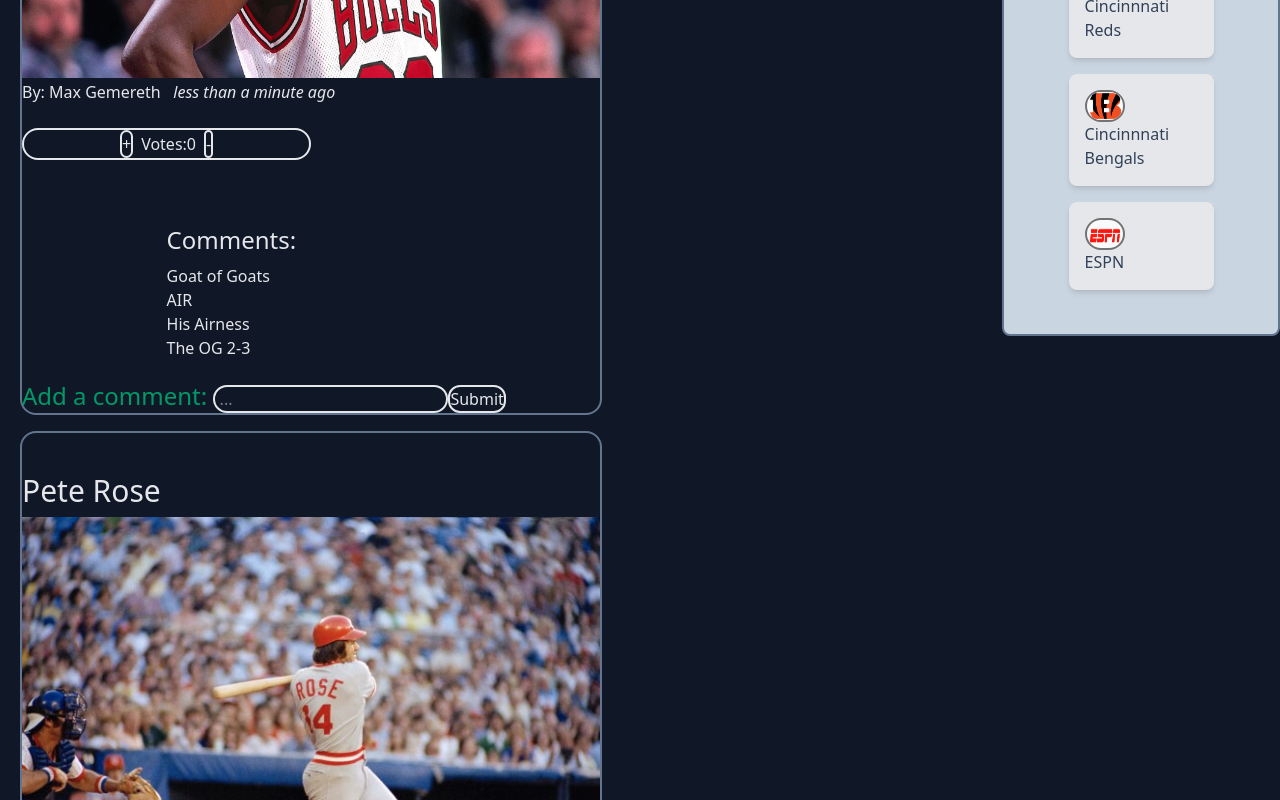
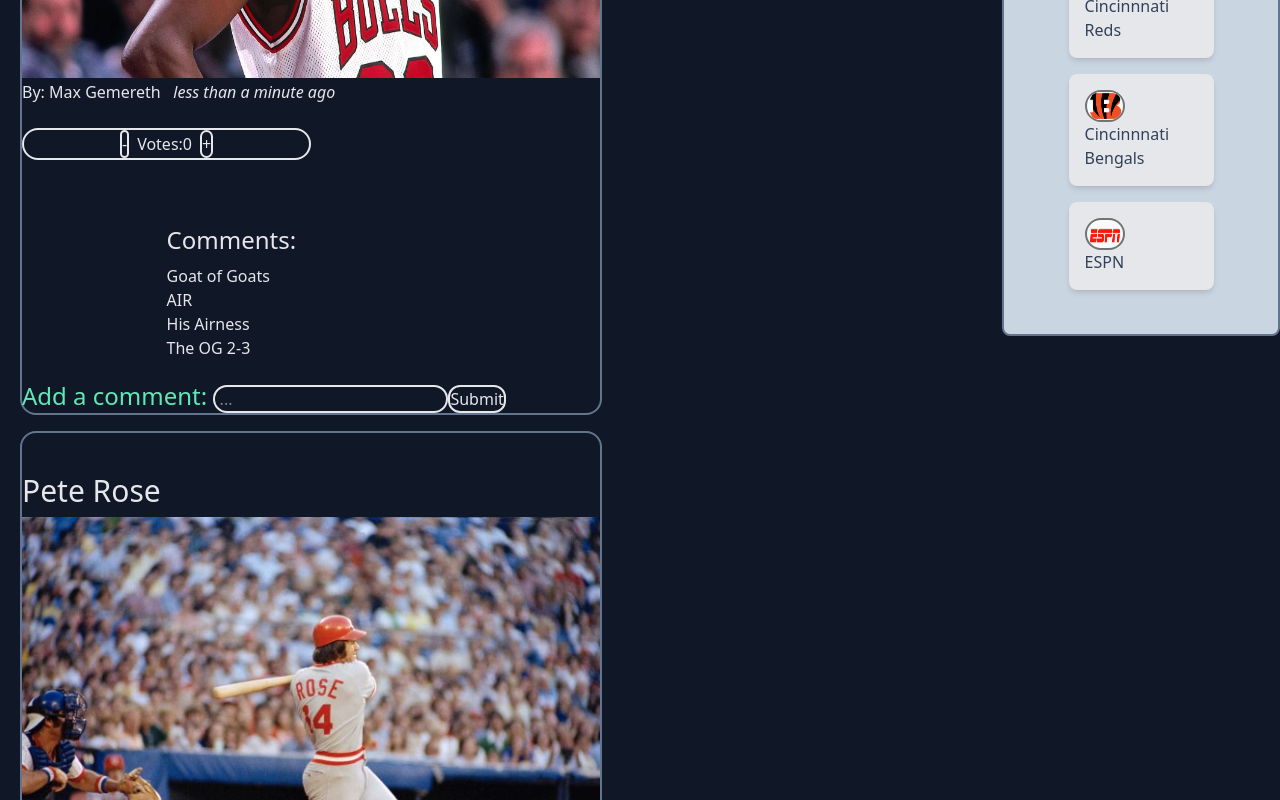
Before and after one commit to gemerethmax/good-reddit-app, a React (Vite) app: page / in a window 1280 px wide. Shown: the part 600-1400 px from the top of the page. Built offline with nearby package versions, Linux system fonts and the light colour scheme.

Commit message:
Still trying to fix css bug.

```diff
--- a/src/components/NavBar.jsx
+++ b/src/components/NavBar.jsx
@@ -8,7 +8,10 @@ const NavBar = () => {
             <nav class="width-full bg-slate-600 p-4">
                 <div class="flex items-center justify-between w-3/4 ml-auto mr-auto">
                     <div >
-                        <NavLink to="/" class="flex items-center gap-x-2"><img class="size-7" src={redditLogo} alt="Reddit Logo"/><h1 class="text-3xl font-medium hover:opacity-70 transition-opacity duration-150">RedditMinimal</h1></NavLink>
+                        <NavLink to="/" class="flex items-center gap-4">
+                            <img class="size-7" src={redditLogo} alt="Reddit Logo"/>
+                            <h1 class="text-3xl font-medium hover:opacity-70 transition-opacity duration-150">RedditMinimal</h1>
+                        </NavLink>
                     </div>
                     <div>
                         <label htmlFor="search">Search</label>
--- a/src/features/comments/CommentsList.jsx
+++ b/src/features/comments/CommentsList.jsx
@@ -26,7 +26,7 @@ export const CommentsList = ({ post }) => {
                     <p class="mt-2">{renderedComments}</p>
                 </div>
                 <div>
-                <label class="text-2xl text-emerald-600"htmlFor="comment">Add a comment:  </label>
+                <label class="text-2xl text-emerald-300"htmlFor="comment">Add a comment:  </label>
                     <input class="border-2 rounded-2xl" type="text" placeholder=" ..." id="comment" value={comment} onChange={(e) => setComment(e.target.value)}/>
                     <button class="border-2 rounded-xl hover:cursor-pointer" onClick={() => {
                             dispatch(commentAdded({id: comments.length + 1, postId: post.id, content: comment}));
--- a/src/features/posts/PostsList.jsx
+++ b/src/features/posts/PostsList.jsx
@@ -19,9 +19,9 @@ export const PostsList = () => {
             <p class="mt-0.5">By: {post.author} <TimeAgo timestamp={post.date} /> </p>
             <br/>
             <div class="flex gap-2 justify-center items-center border-2 w-1/2 rounded-3xl">
+                <button class="border-2 rounded-3xl hover:cursor-pointer" onClick={() => dispatch(voteDecremented(post.id))}>-</button>
+                <p>Votes:{post.votes}</p>
                 <button class="border-2 rounded-3xl hover:cursor-pointer" onClick={() => dispatch(voteIncremented(post.id))}>+</button>
-                <p>Votes:{post.votes}</p>
-                <button class="border-2 rounded-3xl hover:cursor-pointer" onClick={() => dispatch(voteDecremented(post.id))}>-</button>
             </div>
             <br/>
             <div>
--- a/src/features/posts/SubReddits.jsx
+++ b/src/features/posts/SubReddits.jsx
@@ -19,8 +19,8 @@ export const SubReddits = () => {
     ]
 
     const subRedditList = subreddits.map((subreddit) => (
-        <div key={subreddit.id} class="flex items-center gap-x-2 hover:opacity-80 transition-opacity duration-150 text-slate-700 bg-gray-200 p-4 rounded-lg shadow-md w-3/5 ">
-            <NavLink to={`/${subreddit.name}`} class="flex items-center gap-x-2">
+        <div key={subreddit.id} class="flex hover:opacity-80 transition-opacity duration-150 text-slate-700 bg-gray-200 p-4 rounded-lg shadow-md w-3/5 ">
+            <NavLink to={`/${subreddit.name}`} class="flex items-center gap-4">
                 <img class="rounded-full h-8 w-10 border-2 border-neutral-500 bg-gray-50"  src={subreddit.logo} />
                 <h3>{subreddit.name}</h3>
             </NavLink>
```
